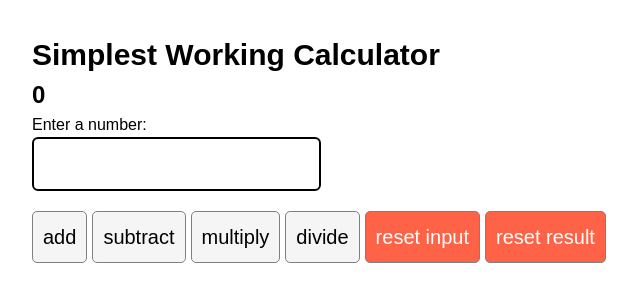
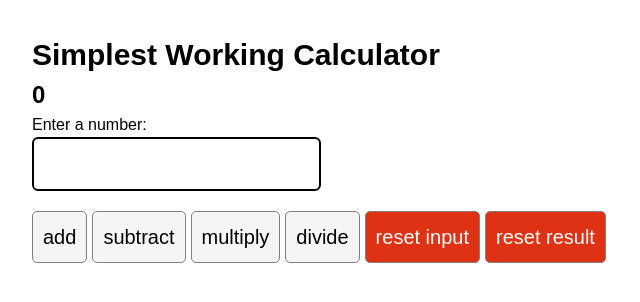
Before and after one commit to moshoodabdullahi/react-simple-calculator, a React (Vite) app: page / in a window 1280 px wide. Shown: the top 302 px of the page, without its empty margins (0-640 px from the left). Built offline with nearby package versions, Linux system fonts and the light colour scheme.

Commit message:
feat: fix button contrast ratio to fix accessibilty error

```diff
--- a/src/App.jsx
+++ b/src/App.jsx
@@ -83,8 +83,24 @@ function App() {
         <button onClick={minus}>subtract</button>
         <button onClick={times}>multiply</button>
         <button onClick={divide}>divide</button>
-        <button onClick={resetInput}>reset input</button>
-        <button onClick={resetResult}>reset result</button>
+        <button
+          style={{
+            background: 'rgb(223, 49, 19)',
+            color: 'rgb(255, 255, 255)',
+          }}
+          onClick={resetInput}
+        >
+          reset input
+        </button>
+        <button
+          style={{
+            background: 'rgb(223, 49, 19)',
+            color: 'rgb(255, 255, 255)',
+          }}
+          onClick={resetResult}
+        >
+          reset result
+        </button>
       </form>
     </div>
   );
--- a/src/Style.css
+++ b/src/Style.css
@@ -23,13 +23,7 @@ input {
 }
 
 button {
-  border: 1px solid gray;
-  background: whitesmoke;
+  border: 1px solid rgb(128, 128, 128);
+  background: rgb(245, 245, 245);
   margin-right: 5px;
 }
-
-button:nth-last-child(2),
-button:nth-last-child(1) {
-  background: tomato;
-  color: white;
-}
```
